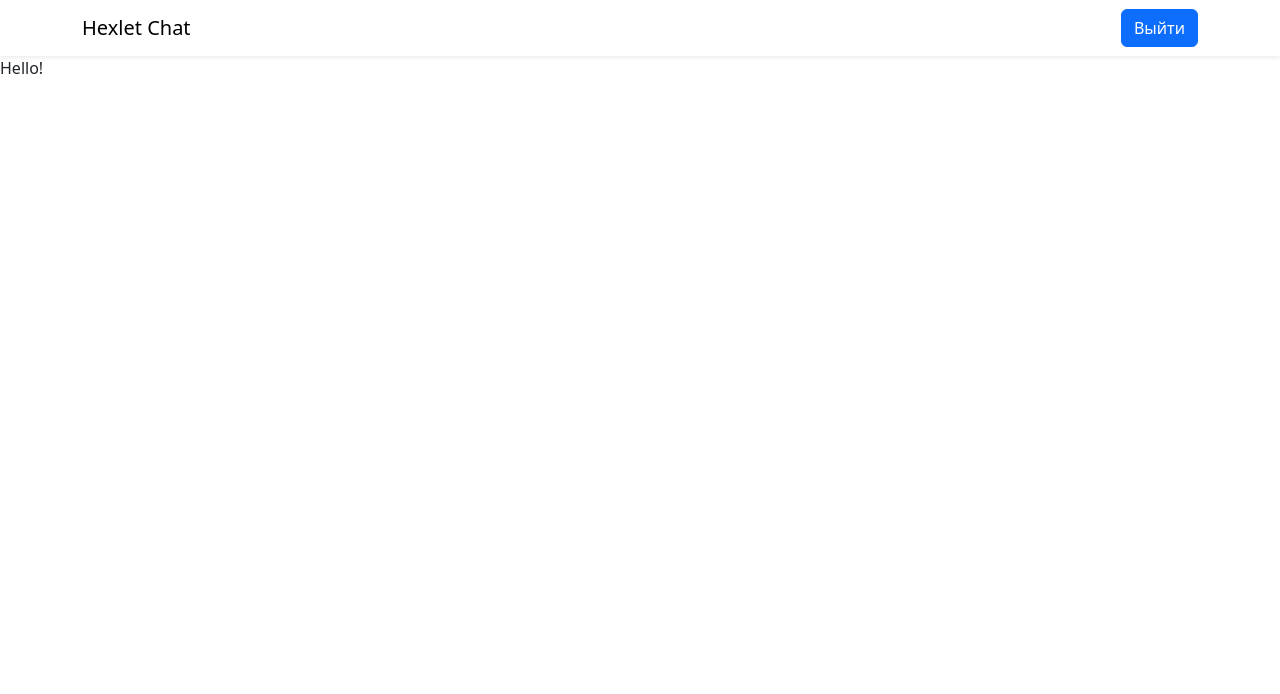
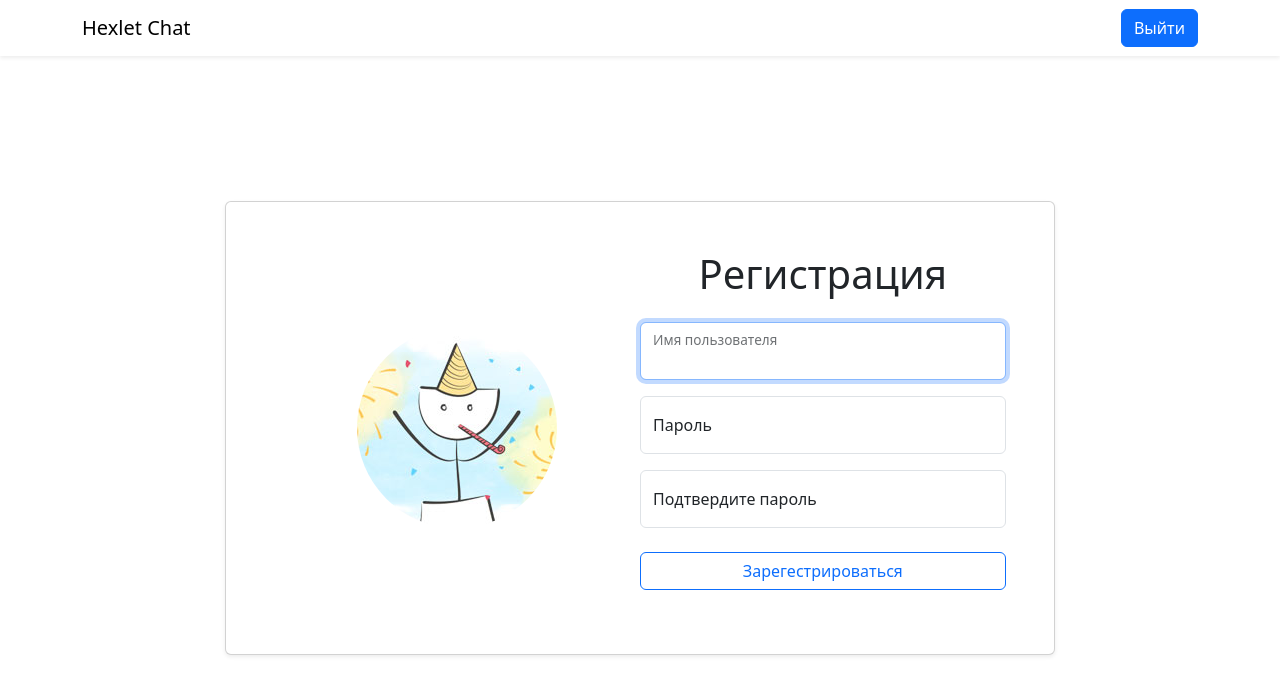
Before and after one commit to shalovlivayaHulignka/frontend-project-12, a React (Vite) app in the folder frontend/: page /signup in a window 1280 px wide. Shown: the top 694 px of the page. Built offline with nearby package versions, Linux system fonts and the light colour scheme.

Commit message:
Add registration form

```diff
--- /dev/null
+++ b/frontend/src/components/LoginForm.jsx
@@ -0,0 +1,90 @@
+import {useRef, useEffect, useState, useContext, createContext} from "react";
+import axios from "axios";
+import { Button, Form } from "react-bootstrap";
+import { useFormik } from "formik";
+import { useNavigate } from 'react-router-dom';
+import routes from "../utils/routes.jsx";
+
+const useAuth = () => useContext(createContext({}));
+
+const LoginForm = () => {
+  const auth = useAuth();
+  const [authFailed, setAuthFailed] = useState(false);
+  const inputRef = useRef(null);
+  const navigate = useNavigate();
+
+  useEffect(() => {
+    inputRef.current.focus();
+  }, []);
+
+  const formik = useFormik({
+    initialValues: { username: "", password: "" },
+    onSubmit: async (values) => {
+      setAuthFailed(false);
+
+      try {
+        const res = await axios.post(routes.loginApiPath(), values);
+        console.log(res.data.token)
+        auth.logIn(res.data.token, values.username);
+        navigate(routes.mainPagePath());
+      } catch (err) {
+        formik.setSubmitting(false);
+        if (err.isAxiosError && err.response.status === 401) {
+          setAuthFailed(true);
+          inputRef.current.select();
+          return;
+        }
+        throw err;
+      }
+    },
+  });
+
+  return (
+    <Form
+      className="col-12 col-md-6 mt-3 mt-mb-0"
+      onSubmit={formik.handleSubmit}
+    >
+      <fieldset>
+        <h1 className="text-center mb-4">Войти</h1>
+        <Form.Group className="form-floating mb-3">
+          <Form.Control
+            name="username"
+            autoComplete="username"
+            required
+            placeholder="Ваш ник"
+            id="username"
+            ref={inputRef}
+            isInvalid={authFailed}
+            onChange={formik.handleChange}
+            value={formik.values.username}
+          />
+          <Form.Label htmlFor="username">Ваш ник</Form.Label>
+        </Form.Group>
+        <Form.Group className="form-floating mb-4">
+          <Form.Control
+            name="password"
+            autoComplete="current-password"
+            required
+            placeholder="Ваш пароль"
+            type="password"
+            id="password"
+            isInvalid={authFailed}
+            onChange={formik.handleChange}
+            value={formik.values.password}
+          />
+          <Form.Label htmlFor="password">Ваш пароль</Form.Label>
+          <Form.Control.Feedback type="invalid">Неправильные имя или пароль</Form.Control.Feedback>
+        </Form.Group>
+        <Button
+          type="submit"
+          variant="outline-primary"
+          className="w-100 mb-3"
+        >
+          Войти
+        </Button>
+      </fieldset>
+    </Form>
+  )
+}
+
+export default LoginForm
--- a/frontend/src/components/Page/HomePage.jsx
+++ b/frontend/src/components/Page/HomePage.jsx
@@ -6,12 +6,18 @@ export const HomePage = () => {
 
   useEffect(() => {
     const token = localStorage.getItem('token');
-    console.log(token)
+    console.log('token:', token);
     if (!token) {
       navigate('/login');
     }
   }, );
   return (
-    <h1> Hello! </h1>
+    <div className="container-fluid h-100">
+      <div className="row justify-content-center align-items-center h-100">
+        <div className="col-12 col-md-8 col-xxl-6">
+          <div className="card shadow-sm">Hello!</div>
+        </div>
+      </div>
+    </div>
   );
 };
--- a/frontend/src/components/Page/LoginPage.jsx
+++ b/frontend/src/components/Page/LoginPage.jsx
@@ -1,46 +1,9 @@
-import axios from 'axios';
 import { Link } from 'react-router-dom';
-import { Button, Form } from 'react-bootstrap';
-import { useFormik } from 'formik';
-import { useNavigate } from 'react-router-dom';
-import { useRef, useEffect, useState, useContext, createContext } from 'react';
 import image from '../../assets/login.jpg';
 import routes from '../../utils/routes';
-
-const useAuth = () => useContext(createContext({}));
+import LoginForm from "../LoginForm.jsx";
 
 export const LoginPage = () => {
-  const auth = useAuth();
-  const [authFailed, setAuthFailed] = useState(false);
-  const inputRef = useRef(null);
-  const navigate = useNavigate();
-
-  useEffect(() => {
-    inputRef.current.focus();
-  }, []);
-
-  const formik = useFormik({
-    initialValues: { username: "", password: "" },
-    onSubmit: async (values) => {
-      setAuthFailed(false);
-
-      try {
-        const res = await axios.post(routes.loginApiPath(), values);
-        localStorage.setItem('token', JSON.stringify(res.data));
-        auth.logIn();
-        navigate(routes.mainPagePath());
-      } catch (err) {
-        formik.setSubmitting(false);
-        if (err.isAxiosError && err.response.status === 401) {
-          setAuthFailed(true);
-          inputRef.current.select();
-          return;
-        }
-        throw err;
-      }
-    },
-  });
-
   return (
     <div className="container-fluid h-100">
       <div className="row justify-content-center align-items-center h-100">
@@ -50,50 +13,7 @@ export const LoginPage = () => {
               <div className="col-12 col-md-6 d-flex align-items-center justify-content-center">
                 <img src={image} className="rounded-circle" alt="login" width={200}/>
               </div>
-              <Form
-                className="col-12 col-md-6 mt-3 mt-mb-0"
-                onSubmit={formik.handleSubmit}
-              >
-                <fieldset>
-                  <h1 className="text-center mb-4">Войти</h1>
-                  <Form.Group className="form-floating mb-3">
-                    <Form.Control
-                      name="username"
-                      autoComplete="username"
-                      required
-                      placeholder="Ваш ник"
-                      id="username"
-                      ref={inputRef}
-                      isInvalid={authFailed}
-                      onChange={formik.handleChange}
-                      value={formik.values.username}
-                    />
-                    <Form.Label htmlFor="username">Ваш ник</Form.Label>
-                  </Form.Group>
-                  <Form.Group className="form-floating mb-4">
-                    <Form.Control
-                      name="password"
-                      autoComplete="current-password"
-                      required
-                      placeholder="Ваш пароль"
-                      type="password"
-                      id="password"
-                      isInvalid={authFailed}
-                      onChange={formik.handleChange}
-                      value={formik.values.password}
-                    />
-                    <Form.Label htmlFor="password">Ваш пароль</Form.Label>
-                    <Form.Control.Feedback type="invalid">Неправильные имя или пароль</Form.Control.Feedback>
-                  </Form.Group>
-                  <Button
-                    type="submit"
-                    variant="outline-primary"
-                    className="w-100 mb-3"
-                  >
-                    Войти
-                  </Button>
-                </fieldset>
-              </Form>
+             <LoginForm />
             </div>
             <div className="card-footer p-4">
               <div className="text-center">
--- a/frontend/src/components/Page/SignUpPage.jsx
+++ b/frontend/src/components/Page/SignUpPage.jsx
@@ -1,5 +1,21 @@
+import image from '../../assets/avatar.jpg';
+import RegistrForm from "../RegistrForm.jsx";
+
 export const SignUpPage = () => {
   return (
-    <div>Hello!</div>
+    <div className="container-fluid h-100">
+      <div className="row justify-content-center align-items-center h-100">
+        <div className="col-12 col-md-8 col-xxl-6">
+          <div className="card shadow-sm">
+            <div className="card-body d-flex flex-column flex-md-row justify-content-around align-items-center p-5">
+              <div className="col-12 col-md-6 d-flex align-items-center justify-content-center">
+                <img src={image} className="rounded-circle" alt="login" width={200}/>
+              </div>
+              <RegistrForm />
+            </div>
+          </div>
+        </div>
+      </div>
+    </div>
   )
 };
--- /dev/null
+++ b/frontend/src/components/RegistrForm.jsx
@@ -0,0 +1,70 @@
+import { useFormik } from "formik";
+import { useRef, useEffect } from "react";
+import { Button, Form } from "react-bootstrap";
+
+const RegistrForm = () => {
+  const inputRef = useRef(null);
+  useEffect(() => {
+    inputRef.current.focus();
+  }, []);
+  const formik = useFormik({
+    initialValues: { username: "", password: "", confirmPassword: "" },
+    onSubmit: () => console.log("blabla"),
+  });
+
+  return (
+    <Form className="w-50" onSubmit={formik.handleSubmit}>
+      <fieldset>
+        <h1 className="text-center mb-4">Регистрация</h1>
+        <Form.Group className="form-floating mb-3">
+          <Form.Control
+            name="username"
+            autoComplete="username"
+            required
+            placeholder="Ваш ник"
+            id="username"
+            ref={inputRef}
+            onChange={formik.handleChange}
+            value={formik.values.username}
+          />
+          <Form.Label htmlFor="username">Имя пользователя</Form.Label>
+        </Form.Group>
+        <Form.Group className="form-floating mb-3">
+          <Form.Control
+            name="password"
+            autoComplete="current-password"
+            required
+            placeholder="Ваш пароль"
+            type="password"
+            id="password"
+            onChange={formik.handleChange}
+            value={formik.values.password}
+          />
+          <Form.Label htmlFor="password">Пароль</Form.Label>
+        </Form.Group>
+        <Form.Group className="form-floating mb-4">
+          <Form.Control
+            name="confirmPassword"
+            autoComplete="new-password"
+            required
+            placeholder="Ваш пароль"
+            type="password"
+            id="confirmPassword"
+            onChange={formik.handleChange}
+            value={formik.values.confirmPassword}
+          />
+          <Form.Label htmlFor="password">Подтвердите пароль</Form.Label>
+
+          <Form.Control.Feedback type="invalid">
+            Неправильные имя или пароль
+          </Form.Control.Feedback>
+        </Form.Group>
+        <Button type="submit" variant="outline-primary" className="w-100 mb-3">
+          Зарегестрироваться
+        </Button>
+      </fieldset>
+    </Form>
+  );
+};
+
+export default RegistrForm;
```
Also changed, not shown: frontend/src/assets/avatar.jpg (added), 1 other file (tests, documents, lock files or other folders).
